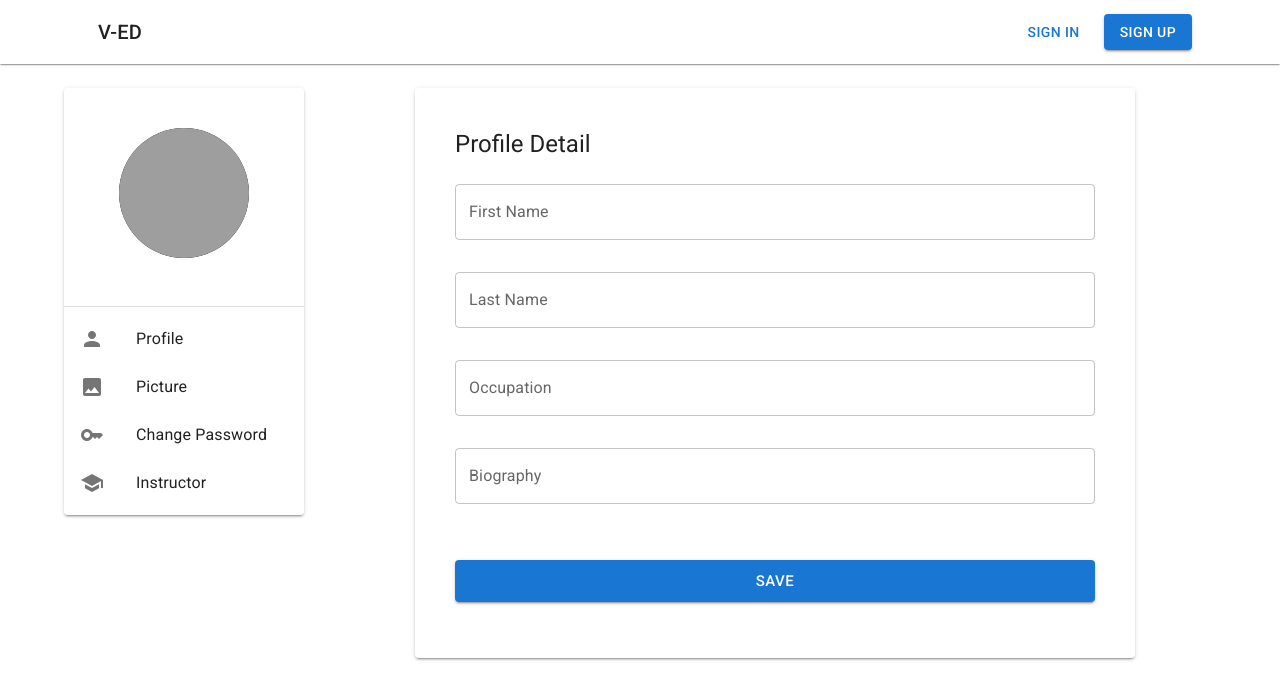
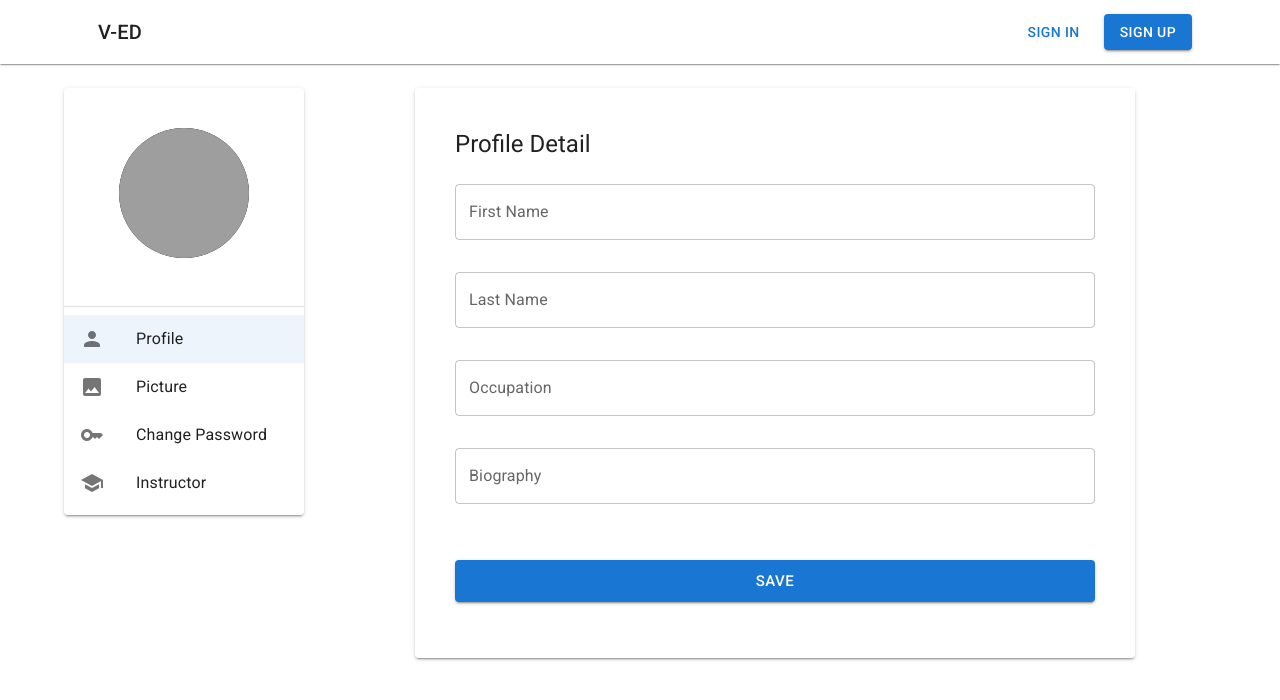
Before and after one commit to sjnp/v-ed, a React (Create React App) app in the folder frontend/: page /account-manage in a window 1280 px wide. Shown: the top 700 px of the page. Built offline with nearby package versions, Linux system fonts and the light colour scheme; no server answers; grey boxes are pictures that could not be loaded.

Commit message:
update AccountManageSidebar Component

```diff
--- a/frontend/src/components/AccountManageSideBar.js
+++ b/frontend/src/components/AccountManageSideBar.js
@@ -1,4 +1,4 @@
-import { Avatar,Box,CssBaseline,Divider,List,ListItem,ListItemIcon,ListItemText,Paper,Toolbar,Typography } from '@mui/material';
+import { Avatar,Box,CssBaseline,Divider,List,ListItemButton,ListItemIcon,ListItemText,Paper,Toolbar,Typography } from '@mui/material';
 import PersonIcon from '@mui/icons-material/Person';
 import ImageIcon from '@mui/icons-material/Image';
 import KeyIcon from '@mui/icons-material/Key';
@@ -8,15 +8,34 @@ import { setAccountManagePage } from "../features/pagesControlSlice";
 import stringToColor from './stringToColor';
 
 const drawerWidth = 240;
-const sideBarList = ['Profile', 'Picture', 'Change Password', 'Instructor'];
-const sideBarIconList = [<PersonIcon />, <ImageIcon />, <KeyIcon />, <SchoolIcon /> ]
 
 const AccountManageSideBar = () => {
   const username = useSelector((state) => state.auth.value.username);
+  const page = useSelector((state) => state.page.value.accountManagePage);
   const dispatch = useDispatch();
-  const handleClick = (event) => {
-    dispatch(setAccountManagePage({ page : parseInt(event.currentTarget.dataset.myValue)}))
+
+  const handleClickSidebar = (index) => {
+    dispatch(setAccountManagePage({ page : index}))
   }
+
+  const sideBarList = [
+    {
+        text: 'Profile',
+        icon: <PersonIcon />
+    },
+    {
+        text: 'Picture',
+        icon: <ImageIcon />
+    },
+    {
+        text: 'Change Password',
+        icon: <KeyIcon />
+    },
+    {
+        text: 'Instructor',
+        icon: <SchoolIcon />
+    }
+  ]
 
   const avatar = (
       <Box
@@ -48,13 +67,15 @@ const AccountManageSideBar = () => {
 
   const drawer = (
       <List>
-        {sideBarList.map((text, index) => (
-          <ListItem button key={text} data-my-value={index} onClick={handleClick}>
-            <ListItemIcon>
-              {sideBarIconList[index]}
-            </ListItemIcon>
-            <ListItemText primary={text} />
-          </ListItem>
+        {sideBarList.map((item, index) => (
+          <ListItemButton
+            key={index}
+            selected={ page === index }
+            onClick={() => handleClickSidebar(index)}
+          >
+            <ListItemIcon>{item.icon}</ListItemIcon>
+            <ListItemText primary={item.text} />
+          </ListItemButton>
         ))}
       </List>
   );
```
